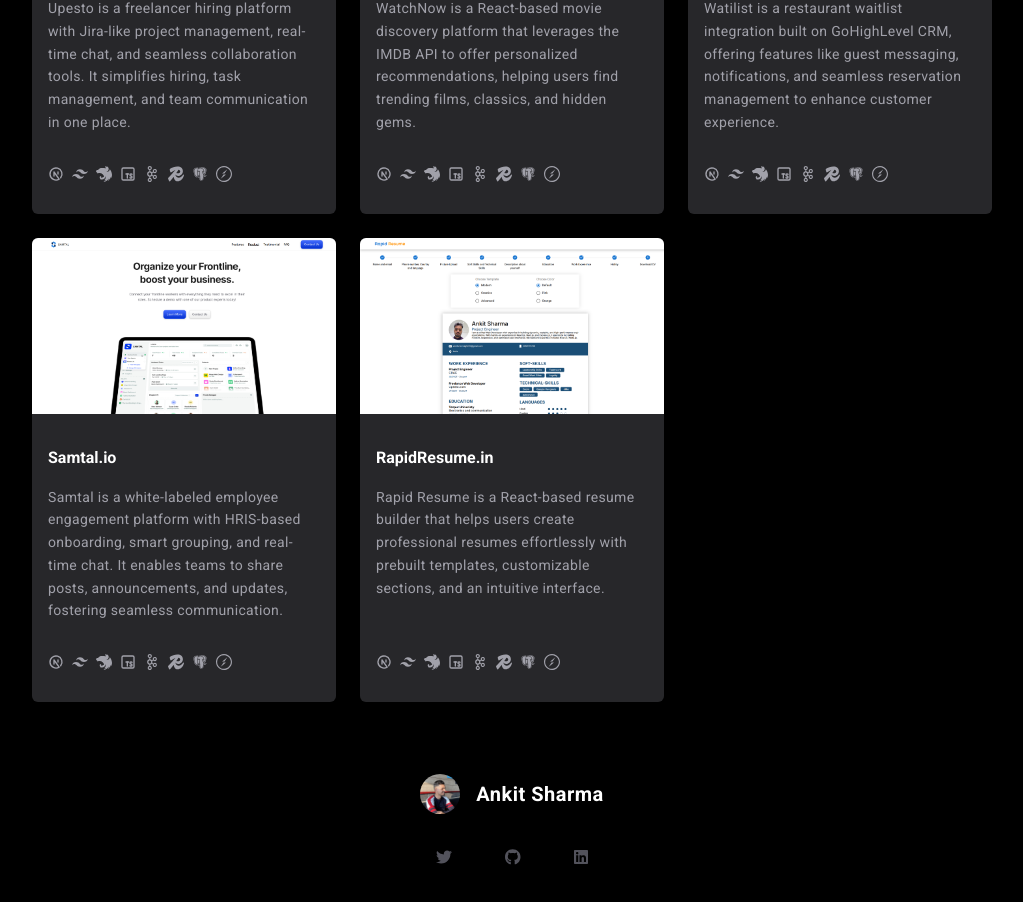
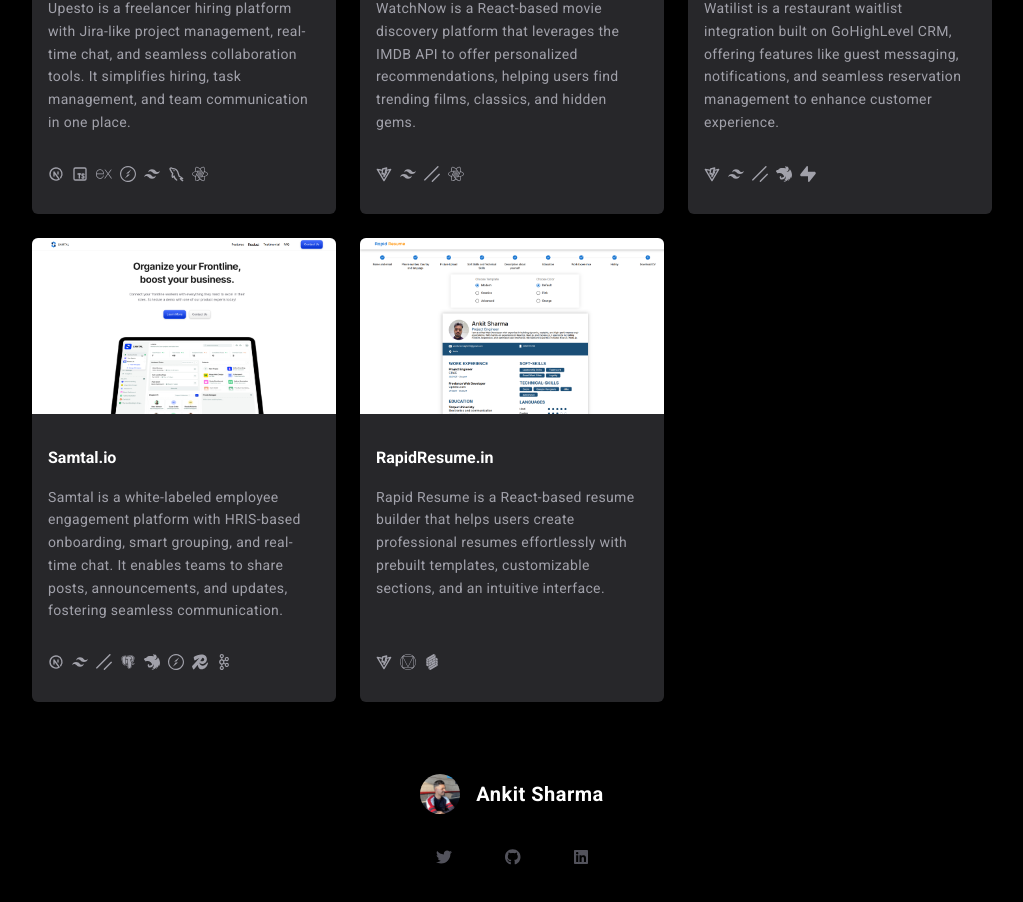
Before and after one commit to afk-ankit/portfolio, a React (Vite) app: page / in a window 1280 px wide. Shown: the part 1676-2578 px from the top of the page, without its empty margins (128-1151 px from the left). Built offline with nearby package versions, Linux system fonts and the light colour scheme.

Commit message:
added custom icons to projects

```diff
--- a/src/components/ProjectItem.tsx
+++ b/src/components/ProjectItem.tsx
@@ -1,13 +1,4 @@
-import { RiTailwindCssFill } from "react-icons/ri";
-import { TbBrandNextjs, TbBrandTypescript } from "react-icons/tb";
 import { IProject } from "../types/project.type";
-import {
-  SiApachekafka,
-  SiNestjs,
-  SiRedis,
-  SiSocketdotio,
-} from "react-icons/si";
-import { BiLogoPostgresql } from "react-icons/bi";
 
 const ProjectItem = ({ project }: { project: IProject }) => {
   return (
@@ -27,14 +18,17 @@
           </p>
         </div>
         <div className="flex gap-2 py-8 px-4">
-          <TbBrandNextjs className="text-zinc-400" />
-          <RiTailwindCssFill className="text-zinc-400" />
-          <SiNestjs className="text-zinc-400" />
-          <TbBrandTypescript className="text-zinc-400" />
-          <SiApachekafka className="text-zinc-400" />
-          <SiRedis className="text-zinc-400" />
-          <BiLogoPostgresql className="text-zinc-400" />
-          <SiSocketdotio className="text-zinc-400" />
+          {project.logos.map((Item) => (
+            <Item className="text-zinc-400" />
+          ))}
+          {/* <TbBrandNextjs className="text-zinc-400" /> */}
+          {/* <RiTailwindCssFill className="text-zinc-400" /> */}
+          {/* <SiNestjs className="text-zinc-400" /> */}
+          {/* <TbBrandTypescript className="text-zinc-400" /> */}
+          {/* <SiApachekafka className="text-zinc-400" /> */}
+          {/* <SiRedis className="text-zinc-400" /> */}
+          {/* <BiLogoPostgresql className="text-zinc-400" /> */}
+          {/* <SiSocketdotio className="text-zinc-400" /> */}
         </div>
       </a>
     </div>
--- a/src/constants/project.ts
+++ b/src/constants/project.ts
@@ -1,4 +1,26 @@
+import { RiTailwindCssFill } from "react-icons/ri";
 import { IProject } from "../types/project.type";
+import {
+  TbBrandMysql,
+  TbBrandNextjs,
+  TbBrandTypescript,
+  TbBrandVite,
+} from "react-icons/tb";
+import {
+  SiApachekafka,
+  SiExpress,
+  SiFormik,
+  SiMaterialdesign,
+  SiMaterialdesignicons,
+  SiNestjs,
+  SiReactquery,
+  SiRedis,
+  SiShadcnui,
+  SiSocketdotio,
+  SiSupabase,
+} from "react-icons/si";
+import { DiPostgresql } from "react-icons/di";
+import { BiLogoPostgresql } from "react-icons/bi";
 
 export const PROJECTS: IProject[] = [
   {
@@ -7,6 +29,15 @@
     link: "https://upestov2.solytech.in",
     description:
       "Upesto is a freelancer hiring platform with Jira-like project management, real-time chat, and seamless collaboration tools. It simplifies hiring, task management, and team communication in one place.",
+    logos: [
+      TbBrandNextjs,
+      TbBrandTypescript,
+      SiExpress,
+      SiSocketdotio,
+      RiTailwindCssFill,
+      TbBrandMysql,
+      SiReactquery,
+    ],
   },
   {
     title: "Watchnow.in",
@@ -14,6 +45,7 @@
     link: "https://watchnow.avocadorable.in",
     description:
       "WatchNow is a React-based movie discovery platform that leverages the IMDB API to offer personalized recommendations, helping users find trending films, classics, and hidden gems.",
+    logos: [TbBrandVite, RiTailwindCssFill, SiShadcnui, SiReactquery],
   },
   {
     title: "Waitlist.biz",
@@ -21,6 +53,7 @@
     link: "https://app.gohighlevel.com/integration/67ae150b365d032764d62876",
     description:
       "Watilist is a restaurant waitlist integration built on GoHighLevel CRM, offering features like guest messaging, notifications, and seamless reservation management to enhance customer experience.",
+    logos: [TbBrandVite, RiTailwindCssFill, SiShadcnui, SiNestjs, SiSupabase],
   },
   {
     title: "Samtal.io",
@@ -28,6 +61,16 @@
     link: "https://samtal.io",
     description:
       "Samtal is a white-labeled employee engagement platform with HRIS-based onboarding, smart grouping, and real-time chat. It enables teams to share posts, announcements, and updates, fostering seamless communication.",
+    logos: [
+      TbBrandNextjs,
+      RiTailwindCssFill,
+      SiShadcnui,
+      BiLogoPostgresql,
+      SiNestjs,
+      SiSocketdotio,
+      SiRedis,
+      SiApachekafka,
+    ],
   },
   {
     title: "RapidResume.in",
@@ -35,5 +78,6 @@
     link: "https://rapidresume.avocadorable.in",
     description:
       "Rapid Resume is a React-based resume builder that helps users create professional resumes effortlessly with prebuilt templates, customizable sections, and an intuitive interface.",
+    logos: [TbBrandVite, SiMaterialdesign, SiFormik],
   },
 ];
--- a/src/types/project.type.ts
+++ b/src/types/project.type.ts
@@ -1,6 +1,9 @@
+import { IconType } from "react-icons";
+
 export type IProject = {
   title: string;
   logo: string;
   description: string;
   link: string;
+  logos: IconType[];
 };
```
